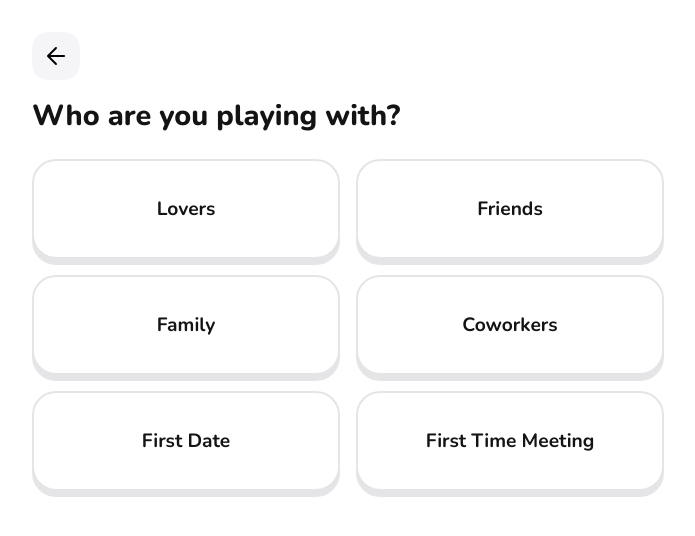
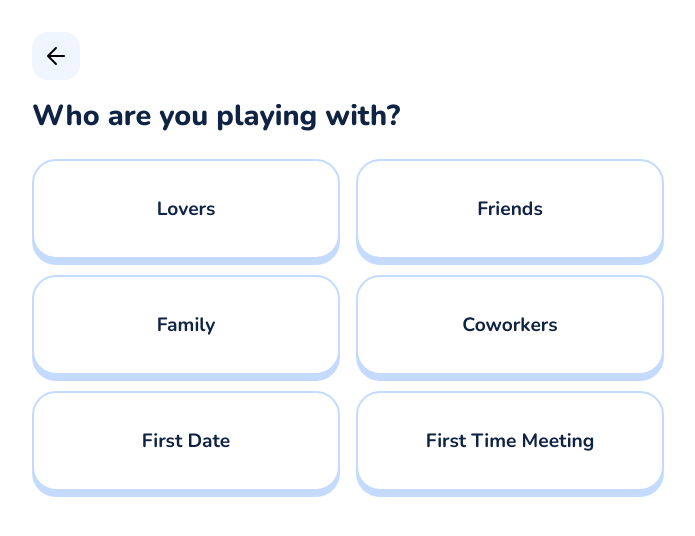
Before and after one commit to a7md-nageeb/Hewar, a React (Vite) app: page / in a window 1280 px wide. Both pictures are taken after a click on the button "English". Shown: the top 536 px of the page, without its empty margins (292-987 px from the left). Built offline with nearby package versions, Linux system fonts and the light colour scheme.

Commit message:
Changed accent color

```diff
--- a/src/components/SelectionScreen.jsx
+++ b/src/components/SelectionScreen.jsx
@@ -47,16 +47,16 @@ const SelectionScreen = ({ lang, onStart, onBack }) => {
     // Standard style for all items
     const defaultStyle = {
         bg: 'var(--white)',
-        border: 'var(--charcoal-100)',
-        shadow: 'var(--charcoal-100)',
-        color: 'var(--charcoal-900)'
+        border: 'var(--ocean-100)',
+        shadow: 'var(--ocean-100)',
+        color: 'var(--ocean-900)'
     };
 
     // Random style
     const randomStyle = {
-        bg: 'var(--charcoal-900)',
-        border: 'var(--charcoal-900)',
-        shadow: 'var(--charcoal-500)',
+        bg: 'var(--ocean-900)',
+        border: 'var(--ocean-900)',
+        shadow: 'var(--ocean-500)',
         color: 'var(--white)'
     };
 
--- a/src/index.css
+++ b/src/index.css
@@ -139,9 +139,9 @@
 
     /* --- App Theme Tokens --- */
     --color-bg-primary: var(--white);
-    --color-bg-secondary: var(--charcoal-50);
-    --color-text-primary: var(--charcoal-900);
-    --color-text-secondary: var(--charcoal-500);
+    --color-bg-secondary: var(--ocean-50);
+    --color-text-primary: var(--ocean-900);
+    --color-text-secondary: var(--ocean-600);
 
     --font-en: 'Nunito', sans-serif;
     --font-ar: 'Cairo', sans-serif;
@@ -203,29 +203,29 @@ button:active {
 /* Common Classes we might use in React */
 .btn-3d {
     background: var(--white);
-    border: 1px solid var(--charcoal-100);
+    border: 1px solid var(--ocean-100);
     border-radius: 16px;
-    box-shadow: 0 4px 0 var(--charcoal-100);
+    box-shadow: 0 4px 0 var(--ocean-100);
     transition: all 0.1s ease;
 }
 
 .btn-3d:active {
     transform: translateY(4px);
-    box-shadow: 0 0px 0 var(--charcoal-100);
+    box-shadow: 0 0px 0 var(--ocean-100);
 }
 
 .btn-tertiary {
-    background: var(--charcoal-50);
+    background: var(--ocean-50);
     border: none;
     border-radius: 16px;
     box-shadow: none;
-    color: var(--charcoal-900);
+    color: var(--ocean-900);
     transition: background-color 0.2s ease, transform 0.1s ease;
     cursor: pointer;
 }
 
 .btn-tertiary:active {
-    background: var(--charcoal-100);
+    background: var(--ocean-100);
     transform: scale(0.96);
 }
 
@@ -282,7 +282,7 @@ button:active {
 .app-title {
     font-size: 2.5rem;
     font-weight: 800;
-    color: var(--charcoal-900);
+    color: var(--ocean-900);
     text-align: center;
     margin-top: -1rem;
 }
@@ -290,7 +290,7 @@ button:active {
 .app-description {
     font-size: 1.1rem;
     text-align: center;
-    color: var(--charcoal-500);
+    color: var(--ocean-500);
     margin: -1rem 0 1rem 0;
     max-width: 320px;
     line-height: 1.5;
@@ -306,7 +306,7 @@ button:active {
 
 .lang-btn {
     padding: 1.2rem;
-    color: var(--charcoal-900);
+    color: var(--ocean-900);
     font-size: 1.2rem;
     font-weight: 700;
 }
@@ -325,7 +325,7 @@ button:active {
 
 .creator-text {
     font-size: 0.9rem;
-    color: var(--charcoal-300);
+    color: var(--ocean-300);
     font-weight: 500;
 }
 
@@ -370,7 +370,7 @@ button:active {
 .header-title {
     font-size: 1.8rem;
     font-weight: 800;
-    color: var(--charcoal-900);
+    color: var(--ocean-900);
 }
 
 .selection-grid {
@@ -480,12 +480,12 @@ button:active {
     font-size: 2.5rem;
     font-weight: 800;
     margin-bottom: 1rem;
-    color: var(--charcoal-900);
+    color: var(--ocean-900);
 }
 
 .end-subtitle {
     font-size: 1.2rem;
-    color: var(--charcoal-500);
+    color: var(--ocean-500);
     margin-bottom: 3rem;
 }
 
@@ -508,14 +508,14 @@ button:active {
 }
 
 .end-btn-primary {
-    background: var(--charcoal-900);
-    color: white;
+    background: var(--ocean-300);
+    color: var(--white);
     border: none;
 }
 
 .end-btn-secondary {
     background: var(--white);
-    color: var(--charcoal-900);
+    color: var(--ocean-900);
 }
 
 .game-top-bar {
@@ -534,19 +534,19 @@ button:active {
     align-items: center;
     justify-content: center;
     font-size: 1.2rem;
-    color: var(--charcoal-900);
+    color: var(--ocean-900);
 }
 
 .game-back-btn:active {
     transform: scale(0.9);
-    background-color: var(--charcoal-50);
+    background-color: var(--ocean-50);
     border-radius: 50%;
 }
 
 .game-subtitle {
     font-size: 1.1rem;
     font-weight: 800;
-    color: var(--charcoal-900);
+    color: var(--ocean-900);
 }
 
 .progress-bar-container {
@@ -600,15 +600,15 @@ button:active {
 }
 
 .action-btn-primary {
-    background: var(--charcoal-900);
+    background: var(--ocean-300);
     color: var(--white);
     border: none;
 }
 
 .action-btn-secondary {
     background: var(--white);
-    color: var(--charcoal-900);
-    border: 1px solid var(--charcoal-100);
+    color: var(--ocean-900);
+    border: 1px solid var(--ocean-100);
 }
 
 /* --- Question Card --- */
@@ -707,7 +707,7 @@ button:active {
     border: none;
     font-size: 2rem;
     line-height: 1;
-    color: var(--charcoal-500);
+    color: var(--ocean-500);
     cursor: pointer;
     padding: 0;
 }
@@ -717,8 +717,8 @@ button:active {
     flex-direction: column;
     align-items: center;
     justify-content: center;
-    background: var(--charcoal-50);
-    border: 1px solid var(--charcoal-100);
+    background: var(--ocean-50);
+    border: 1px solid var(--ocean-100);
     border-radius: 16px;
     padding: 1.5rem 1rem;
     cursor: pointer;
@@ -826,7 +826,7 @@ button:active {
 .modal-title {
     font-size: 1.4rem;
     font-weight: 800;
-    color: var(--charcoal-900);
+    color: var(--ocean-900);
     margin-bottom: 2rem;
     line-height: 1.4;
 }
@@ -858,8 +858,8 @@ button:active {
 }
 
 .btn-cancel {
-    background: var(--charcoal-50);
-    color: var(--charcoal-900);
+    background: var(--ocean-50);
+    color: var(--ocean-900);
 }
 
 /* --- Loading Overlay --- */
@@ -884,14 +884,14 @@ button:active {
 .loading-text {
     font-size: 1.2rem;
     font-weight: 700;
-    color: var(--charcoal-900);
+    color: var(--ocean-900);
 }
 
 .spinner {
     width: 40px;
     height: 40px;
-    border: 4px solid var(--charcoal-100);
-    border-top: 4px solid var(--charcoal-900);
+    border: 4px solid var(--ocean-100);
+    border-top: 4px solid var(--ocean-300);
     border-radius: 50%;
     animation: spin 1s linear infinite;
 }
```
